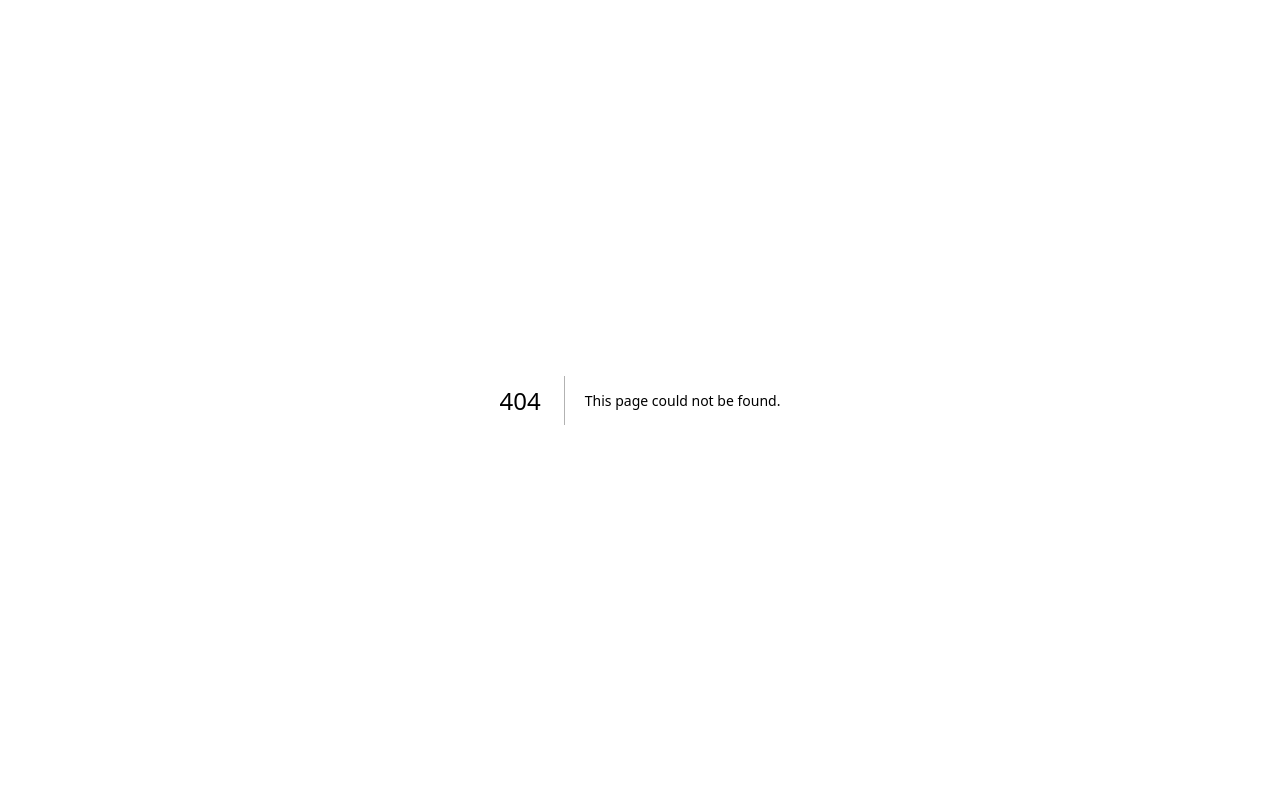
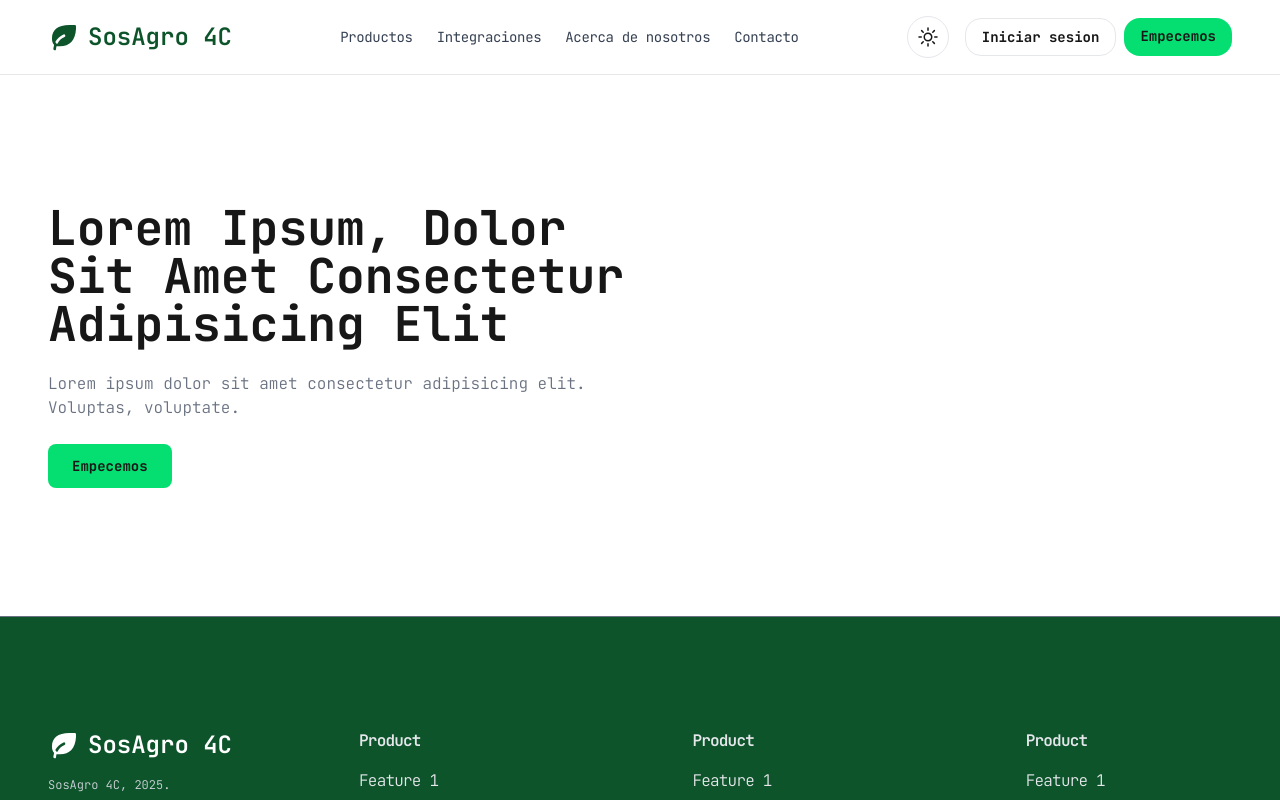
Before and after one commit to sosagro-mirp/characterization-platform-frontend, a Next.js app: page / in a window 1280 px wide. Before the commit this address had no page. Shown: the top 800 px of the page. Built offline with nearby package versions, Linux system fonts and the light colour scheme.

Commit message:
Add a homepage component with a title, description, and call-to-action button

```diff
--- /dev/null
+++ b/app/(main)/page.tsx
@@ -0,0 +1,25 @@
+
+export default function Home() {
+  return (
+    <section className="mt-19 py-12 lg:py-32 px-6 lg:px-12">
+      <h1 className="text-3xl md:text-4xl lg:text-5xl font-bold capitalize pr-12 max-w-xl md:pr-0">Lorem ipsum, dolor sit amet consectetur adipisicing elit</h1>
+      <p className="mt-6 text-gray-500 font-light max-w-xl">Lorem ipsum dolor sit amet consectetur adipisicing elit. Voluptas, voluptate.</p>
+      <button className="w-full md:max-w-max mt-6 bg-green-400 py-3 px-6 rounded-lg text-sm font-bold hover:bg-green-500 transition-colors">Empecemos</button>
+
+    </section>
+    // <div className="flex min-h-screen font-sans flex-col items-center justify-between p-24">
+    //   <section className="p-16">
+    //     <div className="py-8 px-4 mx-auto max-w-2xl text-center lg:py-16">
+    //       <h1 className="mb-8 text-4xl font-medium tracking-tight text-heading md:text-5xl lg:text-7xl">We invest in the world's potential</h1>
+    //       <p className="mb-12 text-base font-normal text-body md:text-xl">Here at Flowbite we focus on markets where technology, innovation, and capital can unlock long-term value and drive economic growth.</p>
+    //       <div className="flex flex-col space-y-4 sm:flex-row sm:justify-center sm:space-y-0 md:space-x-4">
+    //         <button type="button" className="inline-flex items-center justify-center text-black bg-white hover:bg-brand-strong box-border border border-transparent focus:ring-4 focus:ring-brand-medium shadow-xs font-medium rounded-lg text-sm px-5 py-3 focus:outline-none">
+    //           Getting started
+    //         </button>
+    //         <button type="button" className="text-body bg-neutral-secondary-medium box-border border border-gray-600 hover:bg-neutral-tertiary-medium hover:text-heading focus:ring-4 focus:ring-neutral-tertiary shadow-xs font-medium leading-5 rounded-lg text-sm px-5 py-3 focus:outline-none">Learn more</button>
+    //       </div>
+    //     </div>
+    //   </section>
+    // </div>
+  );
+}
```
